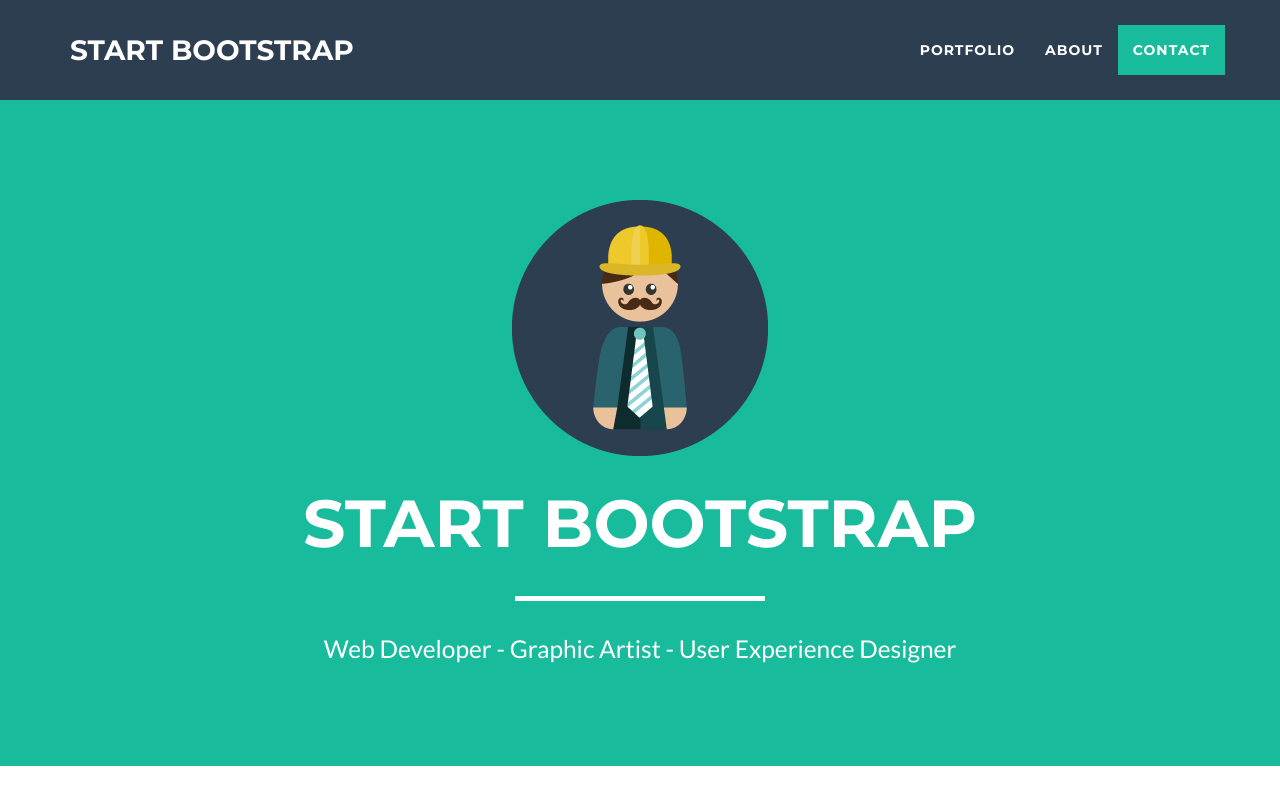
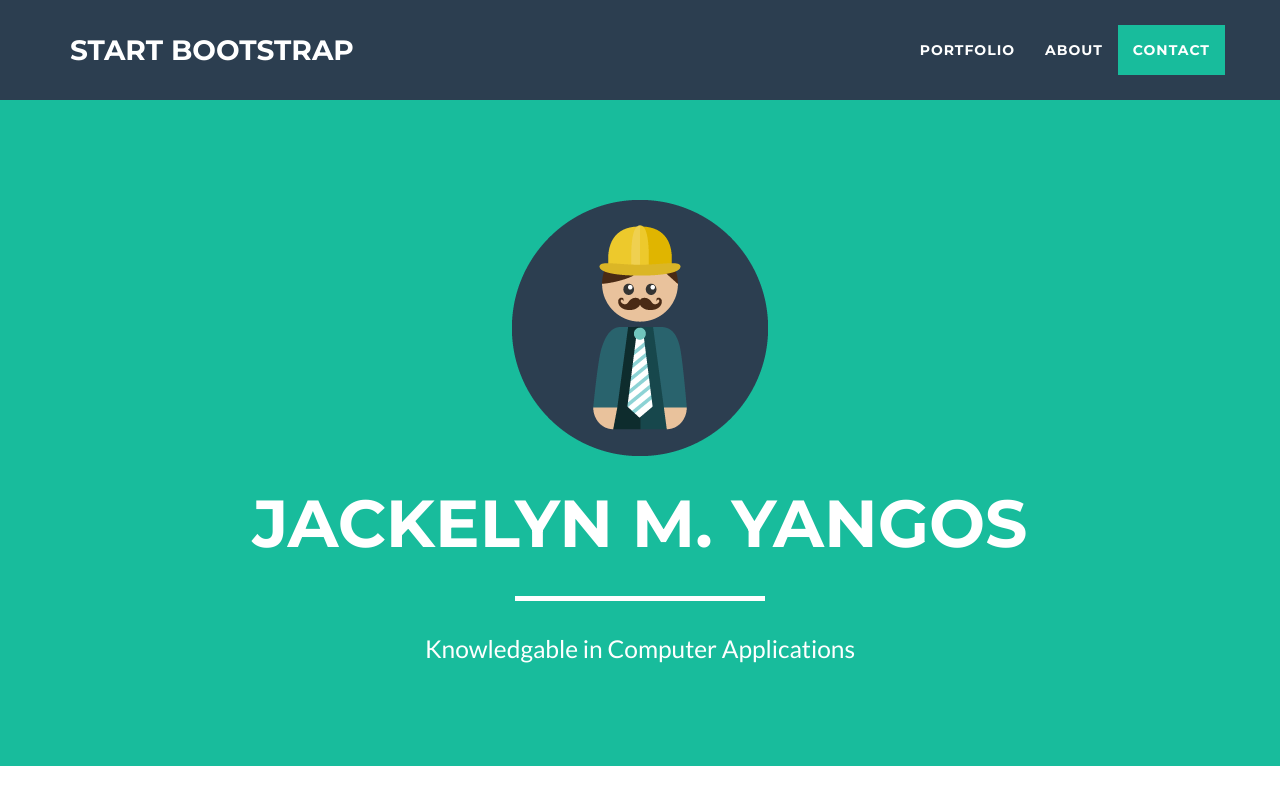
Before and after one commit to mhackie0924/JackelynYangos, a website: page index.html in a window 1280 px wide. Shown: the top 800 px of the page. Drawn offline with nearby package versions, Linux system fonts and the light colour scheme.

Commit message:
Update index.html

```diff
--- a/index.html
+++ b/index.html
@@ -9,7 +9,7 @@
     <meta name="description" content="">
     <meta name="author" content="">
 
-    <title>Freelancer - Start Bootstrap Theme</title>
+    <title>Yangos_Resume</title>
 
     <!-- Bootstrap Core CSS -->
     <link href="vendor/bootstrap/css/bootstrap.min.css" rel="stylesheet">
@@ -73,9 +73,9 @@
                 <div class="col-lg-12">
                     <img class="img-responsive" src="img/profile.png" alt="">
                     <div class="intro-text">
-                        <span class="name">Start Bootstrap</span>
+                        <span class="name">JACKELYN M. YANGOS</span>
                         <hr class="star-light">
-                        <span class="skills">Web Developer - Graphic Artist - User Experience Designer</span>
+                        <span class="skills">Knowledgable in Computer Applications</span>
                     </div>
                 </div>
             </div>
```
